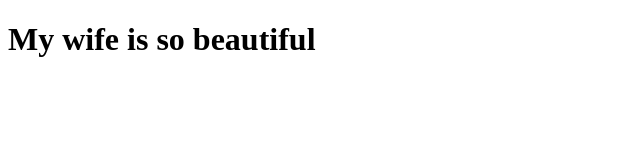
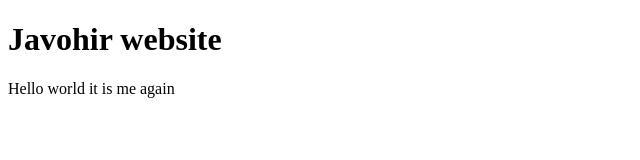
Before and after one commit to JavohirIsroilov/my-portifolio, a plain HTML site: page index.html in a window 1280 px wide. Shown: the whole page, without its empty margins (0-640 px from the left). Drawn offline with Linux system fonts and the light colour scheme.

Commit message:
h1 o'zgartirildi

```diff
--- a/index.html
+++ b/index.html
@@ -7,6 +7,7 @@
   <title>Document</title>
 </head>
 <body>
-  <h1>My wife is so beautiful</h1>
+  <h1>Javohir website</h1>
+  <p>Hello world it is me again</p>
 </body>
 </html>
```
